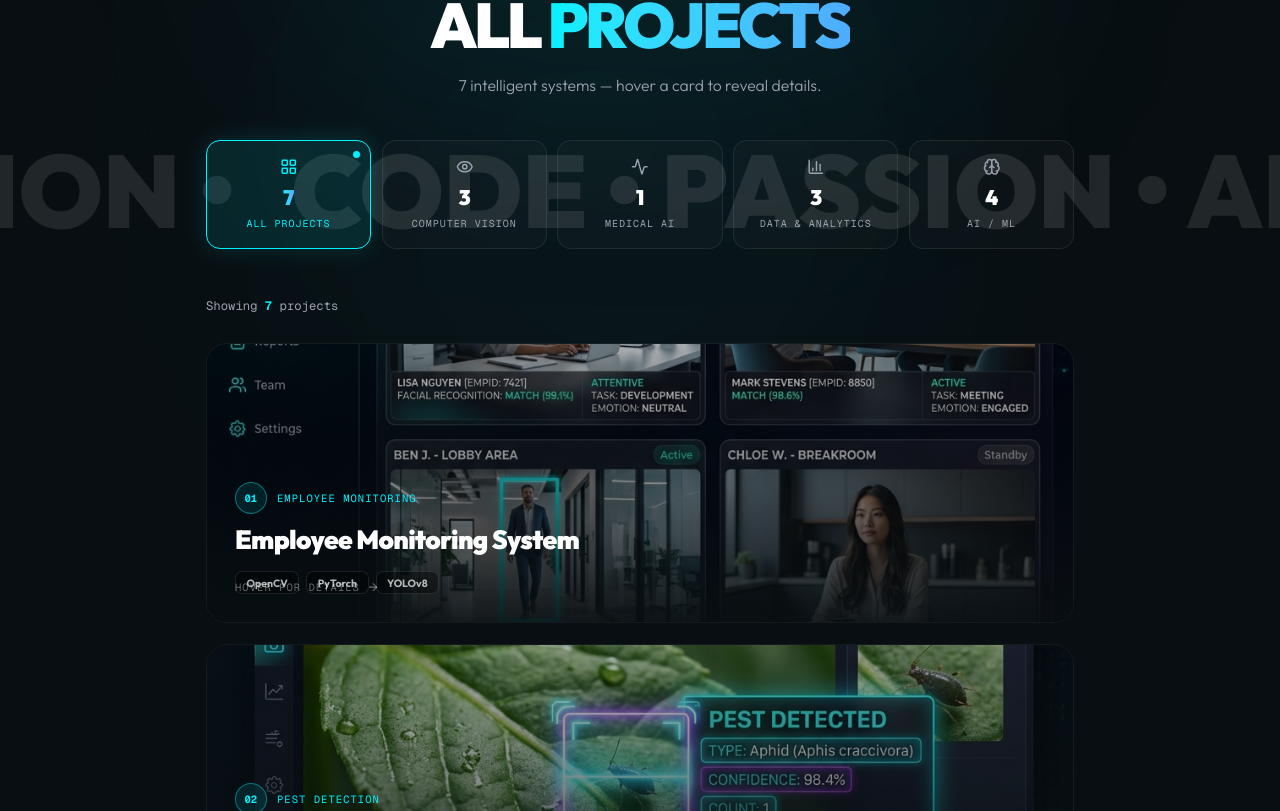
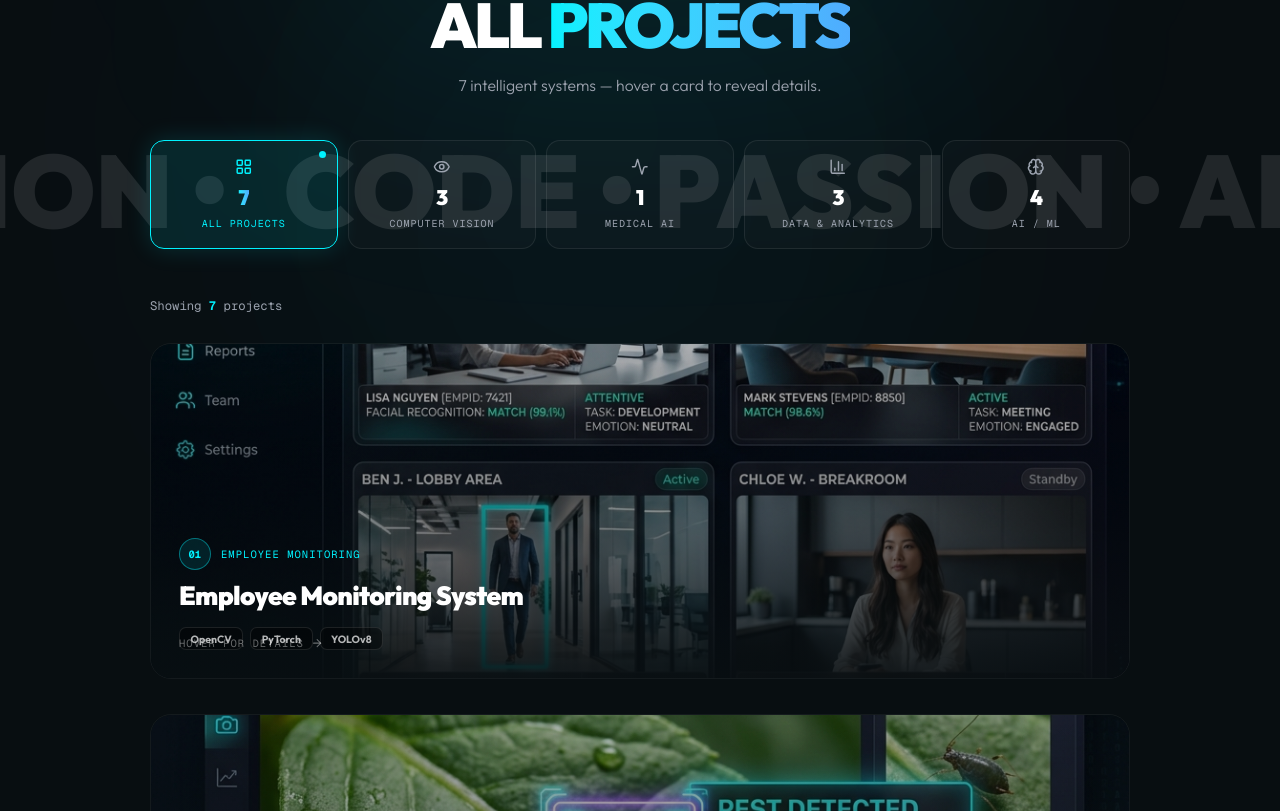
Before and after one commit to Namratapatel9027/Portfolio, a Next.js app: page /projects in a window 1280 px wide. Shown: the part 209-1020 px from the top of the page. Built offline with nearby package versions, Linux system fonts and the light colour scheme.

Commit message:
style(projects): Increase card height, width and spacing between cards
- Card height: h-72/h-80 → h-80/h-96 (mobile/desktop)
- Container width: max-w-5xl → max-w-6xl (wider cards)
- Gap between cards: gap-6 → gap-10 (more breathing room)

```diff
--- a/src/app/projects/page.tsx
+++ b/src/app/projects/page.tsx
@@ -61,7 +61,7 @@ function ProjectCard({
       exit={{ opacity: 0, y: -20 }}
       transition={{ delay: index * 0.08, duration: 0.5, type: "spring", bounce: 0.2 }}
       layout
-      className="relative w-full h-72 md:h-80 rounded-3xl overflow-hidden border border-white/5 cursor-pointer group"
+      className="relative w-full h-80 md:h-96 rounded-3xl overflow-hidden border border-white/5 cursor-pointer group"
       onMouseEnter={() => setHovered(true)}
       onMouseLeave={() => setHovered(false)}
     >
@@ -250,7 +250,7 @@ export default function AllProjectsPage() {
       </section>
 
       {/* ── Filter Tabs ── */}
-      <section className="relative px-4 max-w-5xl mx-auto mb-14">
+      <section className="relative px-4 max-w-6xl mx-auto mb-14">
         <motion.div
           initial={{ opacity: 0, y: 20 }}
           animate={{ opacity: 1, y: 0 }}
@@ -291,7 +291,7 @@ export default function AllProjectsPage() {
       </section>
 
       {/* ── Filter label ── */}
-      <section className="max-w-5xl mx-auto px-4 mb-8 flex items-center justify-between">
+      <section className="max-w-6xl mx-auto px-4 mb-8 flex items-center justify-between">
         <AnimatePresence mode="wait">
           <motion.p
             key={activeCategory}
@@ -320,8 +320,8 @@ export default function AllProjectsPage() {
       </section>
 
       {/* ── Project Cards — 1 per row with slide reveal ── */}
-      <section className="relative px-4 pb-32 max-w-5xl mx-auto">
-        <div className="flex flex-col gap-6">
+      <section className="relative px-4 pb-32 max-w-6xl mx-auto">
+        <div className="flex flex-col gap-10">
           <AnimatePresence mode="popLayout">
             {filtered.map((project, index) => {
               const globalIndex = projectsData.findIndex((p) => p.id === project.id);
```
